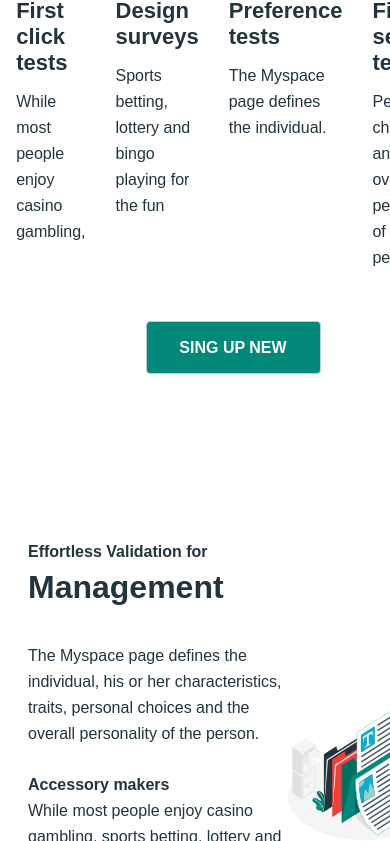
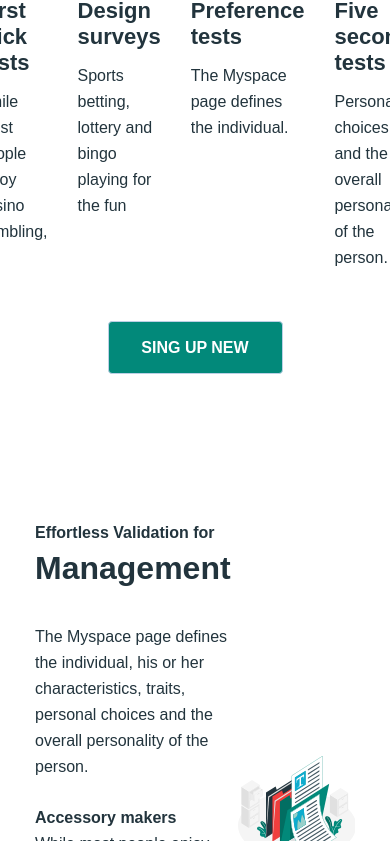
Before and after one commit to Valerii3110/business-promotion-groop, a website built with Vite: page src/index.html in a window 390 px wide. Shown: the part 1159-2000 px from the top of the page. Built offline with nearby package versions, Linux system fonts and the light colour scheme; files whose address does not match are found by name.

Commit message:
Update container width for mobile devices and adjust media query breakpoint for improved responsiveness

```diff
--- a/src/css/container.css
+++ b/src/css/container.css
@@ -1,6 +1,6 @@
 /* Styles for Mobile devices */
 .container {
-  width: 410px;
+  width: 320px;
   margin: 0 auto;
   padding-right: 20px;
   padding-left: 20px;
@@ -13,7 +13,7 @@
 
 }
 
-@media screen and (min-width: 1150px) {
+@media screen and (min-width: 1158px) {
     .container {
         max-width: 1150px;
         padding: 0 15px;
```
